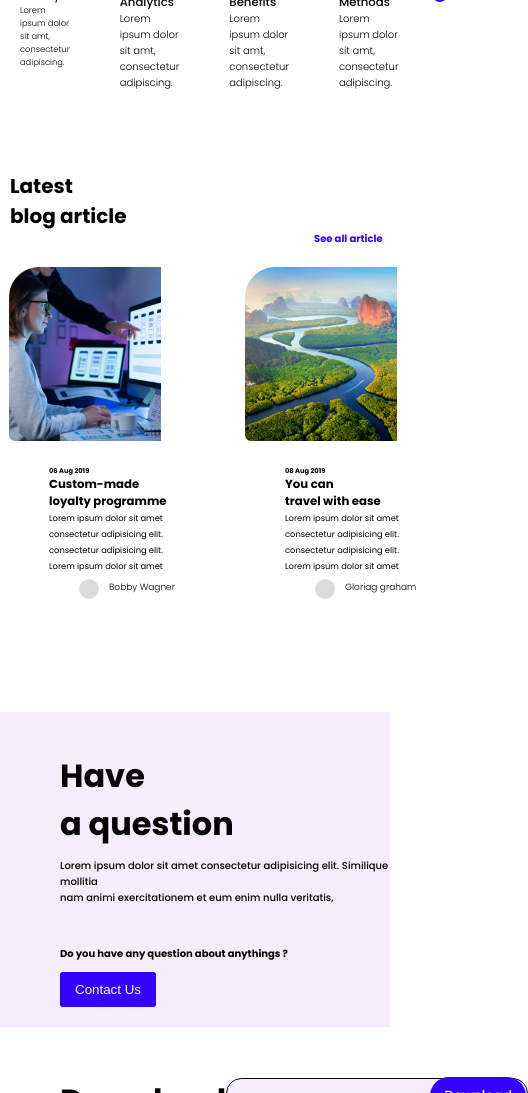
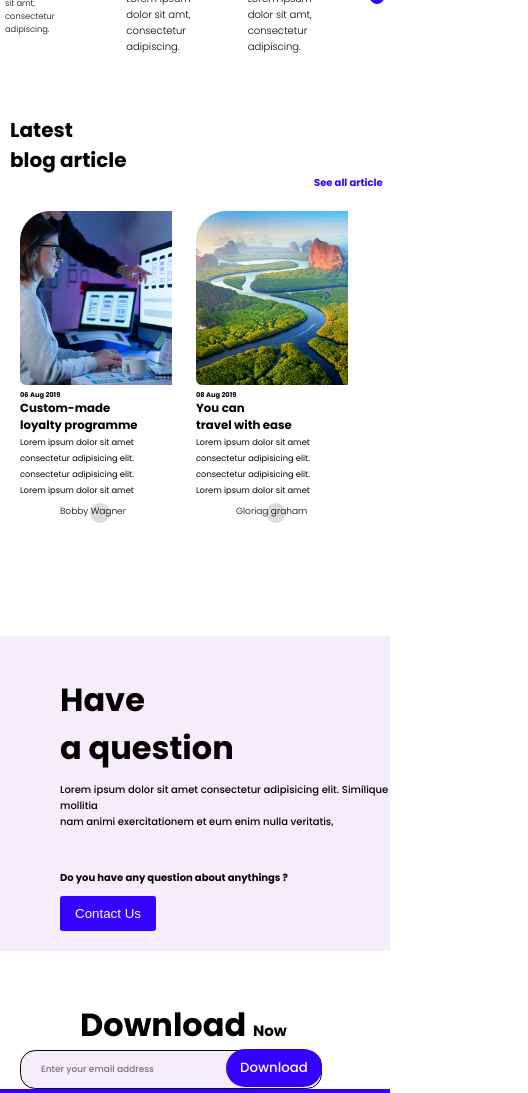
Before and after one commit to Abhishekfm/Html-and-CSS-project-9, a plain HTML site: page index.html in a window 390 px wide. Shown: the part 641-1734 px from the top of the page, 528 px wide, since content can reach past the window. Drawn offline with Linux system fonts and the light colour scheme.

Commit message:
Responsive

```diff
--- a/style.css
+++ b/style.css
@@ -520,3 +520,56 @@ li{
     /* height: 20vh; */
   }
  }
+
+
+
+@media screen and (max-width:419px) {
+  body{
+    /* background-color: #000000; */
+  }
+  .cards div:nth-child(2){
+    display: none;
+  }
+  .card ,.card-active{
+    margin: 0px 5px;
+    padding: 0px;
+    width: 80px;
+  }
+  .blog-card{
+    margin-right: 20px;
+    padding-right: 0px;
+    justify-content: flex-start;
+    /* width: 50px; */
+  }
+  .blog-content{
+    padding: 0px;
+  }
+  .blog-cards{
+    justify-content: flex-start;
+  }
+  .blog-content{
+    margin: 0px;
+    padding: 0px;
+  }
+  .blog-cards .blog-card:first-child{
+    /* width: 20%; */
+    margin-left: 20px;
+  }
+  .blog-author{
+    left: 20px;
+  }
+  .blog-card-bottom-image{
+    left: 0px;
+  }
+  .download-section{
+    flex-direction: column;
+    margin-left: 20px;
+  }
+  .footer-section{
+    margin: 0px;
+    padding: 10px 10px;
+  }
+  .list-items{
+    margin: 5px;
+  }
+}
```
Also changed, not shown: 1 other file.
